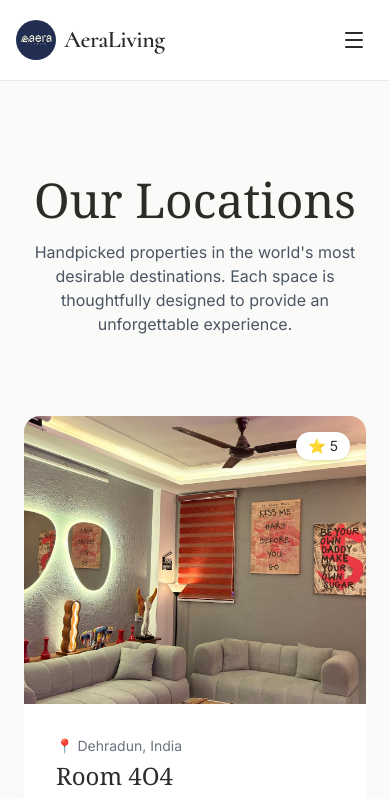
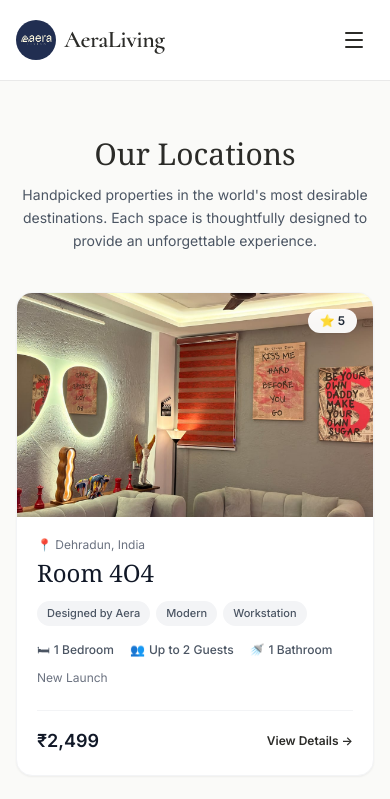
Before and after one commit to Paranormal31/aera-living, a Next.js app: page /locations in a window 390 px wide. Shown: the top 799 px of the page. Built offline with nearby package versions, Linux system fonts and the light colour scheme.

Commit message:
fix: Improve mobile layout responsiveness and text wrapping across location pages

```diff
--- a/app/locations/[slug]/page.tsx
+++ b/app/locations/[slug]/page.tsx
@@ -37,9 +37,9 @@ export default async function LocationPage({ params }: Props) {
 
   return (
     <main className="bg-[#fafaf8] min-h-screen">
-      <section className="max-w-7xl mx-auto px-6 pt-8 pb-12">
-        <div className="grid grid-cols-3 gap-4 h-[500px]">
-          <div className="col-span-2 relative rounded-2xl overflow-hidden shadow-lg cursor-pointer">
+      <section className="max-w-7xl mx-auto px-4 sm:px-6 pt-4 sm:pt-8 pb-6 sm:pb-12">
+        <div className="grid grid-cols-1 md:grid-cols-3 gap-3 md:gap-4 h-auto md:h-[500px]">
+          <div className="col-span-1 md:col-span-2 relative h-[250px] sm:h-[350px] md:h-full rounded-2xl overflow-hidden shadow-md cursor-pointer">
             <Image src={property.collageImages[0]} alt={property.name} fill className="object-cover" priority />
             <SeeAllPhotos
               propertyName={property.name}
@@ -49,9 +49,9 @@ export default async function LocationPage({ params }: Props) {
               showLabel={false}
             />
           </div>
-          <div className="col-span-1 grid grid-rows-2 gap-4">
-            <div className="relative rounded-2xl overflow-hidden shadow-lg cursor-pointer">
-              <Image src={property.collageImages[1]} alt={`${property.name} interior`} fill className="object-cover" />
+          <div className="col-span-1 grid grid-cols-2 md:grid-cols-1 md:grid-rows-2 gap-3 md:gap-4 h-[120px] sm:h-[180px] md:h-full">
+            <div className="relative rounded-2xl overflow-hidden shadow-md cursor-pointer">
+              <Image src={property.collageImages[1] || property.collageImages[0]} alt={`${property.name} interior`} fill className="object-cover" />
               <SeeAllPhotos
                 propertyName={property.name}
                 images={allPhotos}
@@ -60,8 +60,8 @@ export default async function LocationPage({ params }: Props) {
                 showLabel={false}
               />
             </div>
-            <div className="relative rounded-2xl overflow-hidden shadow-lg cursor-pointer">
-              <Image src={property.collageImages[2]} alt={`${property.name} view`} fill className="object-cover" />
+            <div className="relative rounded-2xl overflow-hidden shadow-md cursor-pointer">
+              <Image src={property.collageImages[2] || property.collageImages[0]} alt={`${property.name} view`} fill className="object-cover" />
               <SeeAllPhotos
                 propertyName={property.name}
                 images={allPhotos}
@@ -72,28 +72,28 @@ export default async function LocationPage({ params }: Props) {
             </div>
           </div>
         </div>
-        <div className="mt-6 flex justify-end">
+        <div className="mt-4 sm:mt-6 flex justify-end">
           <SeeAllPhotos propertyName={property.name} images={allPhotos} sections={property.photoSections || []} />
         </div>
       </section>
 
-      <section className="max-w-7xl mx-auto px-6 pb-24">
-        <div className="grid grid-cols-1 lg:grid-cols-3 gap-12">
-          <div className="lg:col-span-2 space-y-8">
+      <section className="max-w-7xl mx-auto px-4 sm:px-6 pb-16 sm:pb-24">
+        <div className="grid grid-cols-1 lg:grid-cols-3 gap-8 lg:gap-12">
+          <div className="lg:col-span-2 space-y-6 sm:space-y-8">
             <div>
-              <h1 className="text-5xl font-['Cormorant'] font-semibold text-foreground mb-4">{property.name}</h1>
-              <div className="flex items-center gap-6 text-gray-600">
-                <span className="flex items-center gap-2">
-                  <span className="text-lg">🛏️</span>
-                  <span>{property.bedrooms} Bedrooms</span>
+              <h1 className="text-3xl sm:text-4xl md:text-5xl font-['Cormorant'] font-semibold text-foreground mb-3 sm:mb-4">{property.name}</h1>
+              <div className="flex flex-wrap items-center gap-3 sm:gap-6 text-xs sm:text-sm text-gray-600 font-medium">
+                <span className="flex items-center gap-1.5 whitespace-nowrap">
+                  <span className="text-base">🛏️</span>
+                  <span>{property.bedrooms} {property.bedrooms === 1 ? "Bedroom" : "Bedrooms"}</span>
                 </span>
-                <span className="flex items-center gap-2">
-                  <span className="text-lg">👥</span>
+                <span className="flex items-center gap-1.5 whitespace-nowrap">
+                  <span className="text-base">👥</span>
                   <span>Up to {property.guests} Guests</span>
                 </span>
-                <span className="flex items-center gap-2">
-                  <span className="text-lg">🚿</span>
-                  <span>{property.bathrooms} Bathrooms</span>
+                <span className="flex items-center gap-1.5 whitespace-nowrap">
+                  <span className="text-base">🚿</span>
+                  <span>{property.bathrooms} {property.bathrooms === 1 ? "Bathroom" : "Bathrooms"}</span>
                 </span>
               </div>
             </div>
--- a/app/locations/page.tsx
+++ b/app/locations/page.tsx
@@ -6,9 +6,9 @@ export default function LocationsPage() {
   return (
     <main className="bg-[#fafaf8]">
       {/* Header */}
-      <section className="text-center py-20 px-6">
-        <h1 className="text-5xl font-serif mb-4">Our Locations</h1>
-        <p className="max-w-2xl mx-auto text-gray-600">
+      <section className="text-center py-10 sm:py-20 px-4 sm:px-6">
+        <h1 className="text-3xl sm:text-5xl font-serif mb-3 sm:mb-4 text-foreground">Our Locations</h1>
+        <p className="max-w-2xl mx-auto text-sm sm:text-base text-gray-600 leading-relaxed">
           Handpicked properties in the world&apos;s most desirable destinations.
           Each space is thoughtfully designed to provide an unforgettable
           experience.
@@ -16,16 +16,16 @@ export default function LocationsPage() {
       </section>
 
       {/* Listings */}
-      <section className="max-w-6xl mx-auto px-6 space-y-12 pb-24">
+      <section className="max-w-6xl mx-auto px-4 sm:px-6 space-y-6 sm:space-y-12 pb-16 sm:pb-24">
         {LOCATION_LISTINGS.map((loc) => (
           <Link
             key={loc.slug}
             href={`/locations/${loc.slug}`}
-            className="block bg-white rounded-2xl shadow-sm overflow-hidden flex flex-col md:flex-row cursor-pointer transition-all duration-300 hover:shadow-lg hover:-translate-y-2 focus-visible:outline-none focus-visible:ring-2 focus-visible:ring-gray-400"
+            className="block bg-white rounded-2xl shadow-sm overflow-hidden flex flex-col md:flex-row cursor-pointer transition-all duration-300 hover:shadow-lg hover:-translate-y-1 focus-visible:outline-none focus-visible:ring-2 focus-visible:ring-gray-400 border border-gray-100"
             aria-label={`View details for ${loc.name}`}
           >
             {/* Image */}
-            <div className="relative w-full md:w-1/2 h-72 md:h-auto">
+            <div className="relative w-full md:w-1/2 h-56 sm:h-72 md:h-auto min-h-[220px] sm:min-h-[280px]">
               <Image
                 src={loc.image}
                 alt={loc.name}
@@ -34,46 +34,55 @@ export default function LocationsPage() {
                 priority
               />
 
-              <div className="absolute top-4 right-4 bg-white text-sm px-3 py-1 rounded-full shadow">
+              <div className="absolute top-4 right-4 bg-white/95 backdrop-blur-sm text-xs sm:text-sm font-semibold px-3 py-1 rounded-full shadow-sm text-gray-800">
                 ⭐ {loc.rating}
               </div>
             </div>
 
             {/* Content */}
-            <div className="p-8 flex flex-col justify-between w-full md:w-1/2">
+            <div className="p-5 sm:p-8 flex flex-col justify-between w-full md:w-1/2">
               <div>
-                <p className="text-sm text-gray-500 mb-1">📍 {loc.city}</p>
+                <p className="text-xs sm:text-sm text-gray-500 mb-1 flex items-center gap-1">📍 {loc.city}</p>
 
-                <h2 className="text-2xl font-serif mb-4">{loc.name}</h2>
+                <h2 className="text-2xl sm:text-3xl font-serif text-gray-900 mb-3">{loc.name}</h2>
 
-                <div className="flex flex-wrap gap-2 mb-4">
+                <div className="flex flex-wrap gap-1.5 sm:gap-2 mb-4">
                   {loc.tags.map((tag) => (
                     <span
                       key={tag}
-                      className="text-xs bg-gray-100 px-3 py-1 rounded-full text-gray-600"
+                      className="text-[11px] sm:text-xs bg-gray-100 px-2.5 sm:px-3 py-1 rounded-full text-gray-600 font-medium"
                     >
                       {tag}
                     </span>
                   ))}
                 </div>
 
-                <div className="flex gap-6 text-sm text-gray-600 mb-3">
-                  <span>🛏 {loc.bedrooms} Bedrooms</span>
-                  <span>👥 Up to {loc.guests} Guests</span>
-                  <span>🚿 {loc.bathrooms} Bathrooms</span>
+                <div className="flex flex-wrap items-center gap-x-4 gap-y-2 text-xs sm:text-sm text-gray-600 mb-3 font-medium">
+                  <span className="whitespace-nowrap flex items-center gap-1">
+                    <span>🛏</span>
+                    <span>{loc.bedrooms} {loc.bedrooms === 1 ? "Bedroom" : "Bedrooms"}</span>
+                  </span>
+                  <span className="whitespace-nowrap flex items-center gap-1">
+                    <span>👥</span>
+                    <span>Up to {loc.guests} Guests</span>
+                  </span>
+                  <span className="whitespace-nowrap flex items-center gap-1">
+                    <span>🚿</span>
+                    <span>{loc.bathrooms} {loc.bathrooms === 1 ? "Bathroom" : "Bathrooms"}</span>
+                  </span>
                 </div>
 
-                <p className="text-sm text-gray-500">
+                <p className="text-xs sm:text-sm text-gray-500">
                   {typeof loc.reviews === "string"
                     ? loc.reviews
                     : `${loc.reviews} reviews`}
                 </p>
               </div>
 
-              <div className="flex items-center justify-between mt-6">
-                <p className="text-xl font-semibold">{loc.price}</p>
+              <div className="flex items-center justify-between mt-6 pt-4 border-t border-gray-100">
+                <p className="text-lg sm:text-xl font-semibold text-gray-900">{loc.price}</p>
 
-                <span className="flex items-center gap-2 text-sm font-medium">
+                <span className="flex items-center gap-1.5 text-xs sm:text-sm font-semibold text-foreground group-hover:translate-x-1 transition-transform">
                   View Details →
                 </span>
               </div>
--- a/components/BookingWidget.tsx
+++ b/components/BookingWidget.tsx
@@ -229,16 +229,16 @@ export default function BookingWidget({
   const weekDays = ["Sun", "Mon", "Tue", "Wed", "Thu", "Fri", "Sat"];
 
   return (
-    <div className="sticky top-24 bg-white rounded-2xl shadow-lg p-6 border border-gray-200">
+    <div className="sticky top-24 bg-white rounded-2xl shadow-lg p-4 sm:p-6 border border-gray-200">
       {/* Price & Reviews */}
-      <div className="mb-6">
-        <div className="flex items-baseline gap-2 mb-2">
-          <span className="text-3xl font-semibold text-foreground">
+      <div className="mb-4 sm:mb-6">
+        <div className="flex items-baseline gap-2 mb-1.5 sm:mb-2">
+          <span className="text-2xl sm:text-3xl font-semibold text-foreground">
             ₹{currentPrice.toLocaleString()}
           </span>
-          <span className="text-gray-500">/ night</span>
+          <span className="text-gray-500 text-sm">/ night</span>
         </div>
-        <p className="text-sm text-gray-600">
+        <p className="text-xs sm:text-sm text-gray-600">
           {typeof reviews === "string" ? reviews : `${reviews} reviews`}
         </p>
       </div>
@@ -421,7 +421,7 @@ export default function BookingWidget({
                     type="button"
                     disabled={disableBedroomSelection}
                     onClick={() => !disableBedroomSelection && setSelectedBedrooms(bedroomCount)}
-                    className={`rounded-lg border px-3 py-3 text-sm font-medium transition-colors ${
+                    className={`rounded-lg border px-1 sm:px-3 py-2.5 sm:py-3 text-xs sm:text-sm font-medium transition-colors ${
                       disableBedroomSelection
                         ? isSelected
                           ? "border-gray-400 bg-gray-300 text-gray-800 cursor-not-allowed"
```
Also changed, not shown: 1 other file (tests, documents, lock files or other folders).
